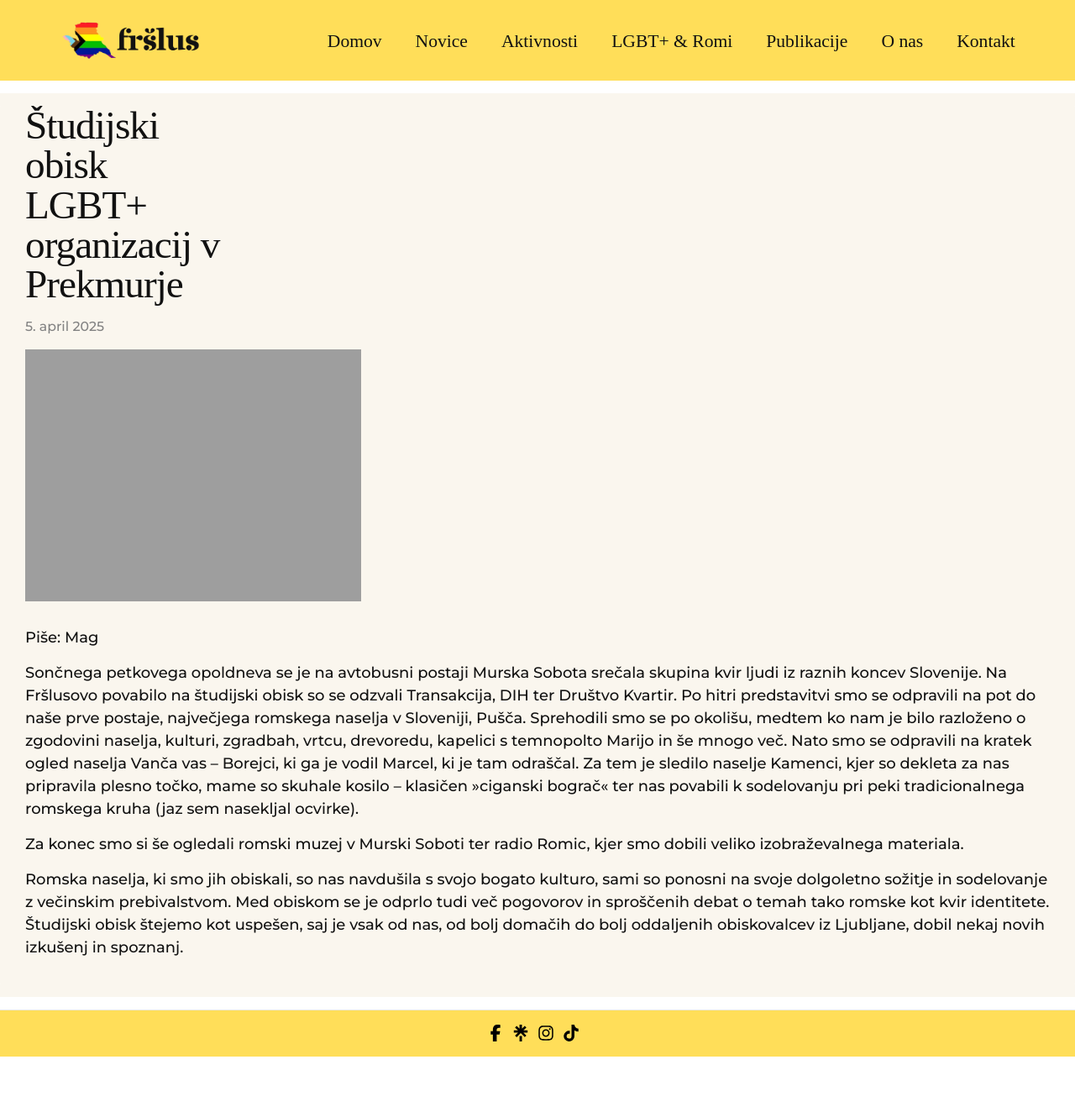
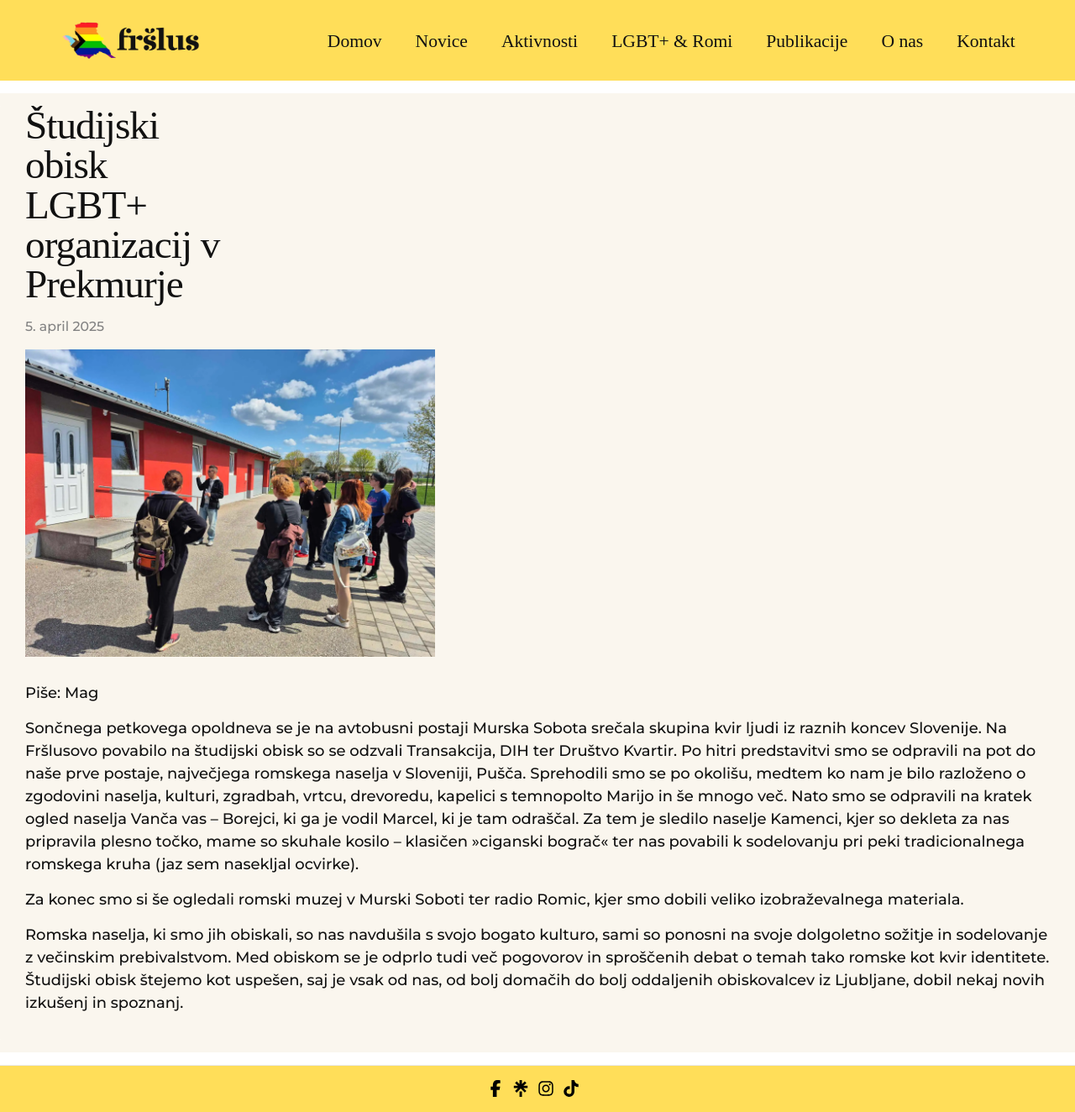
Before and after one commit to drustvofrslus/drustvofrslus.github.io, a Jekyll site: the page built from _posts/2025-04-05-tudijski-obisk-lgbt-organizacij-v-prekmurje.markdown, in a window 1280 px wide. Shown: the whole page at 84% size. Built offline with Jekyll 4.4.1, drawn with Linux system fonts in a browser that asks for light colours; some web fonts are replaced; before the commit the page ends 1258 px from its top, so only the background shows below that.

Commit message:
Update 2025-04-05-tudijski-obisk-lgbt-organizacij-v-prekmurje.markdown

```diff
--- a/_posts/2025-04-05-tudijski-obisk-lgbt-organizacij-v-prekmurje.markdown
+++ b/_posts/2025-04-05-tudijski-obisk-lgbt-organizacij-v-prekmurje.markdown
@@ -3,7 +3,7 @@
 permalink: /objava/tudijski-obisk-lgbt-organizacij-v-prekmurje/
 categories: [novice]
 layout: post
-image: "/assets/slike/assets/slike/Screenshot_20250922-124651(1).png"
+image: "/assets/slike/slika fršlus zbriši5.webp"
 ---
 
 Piše: Mag
```
